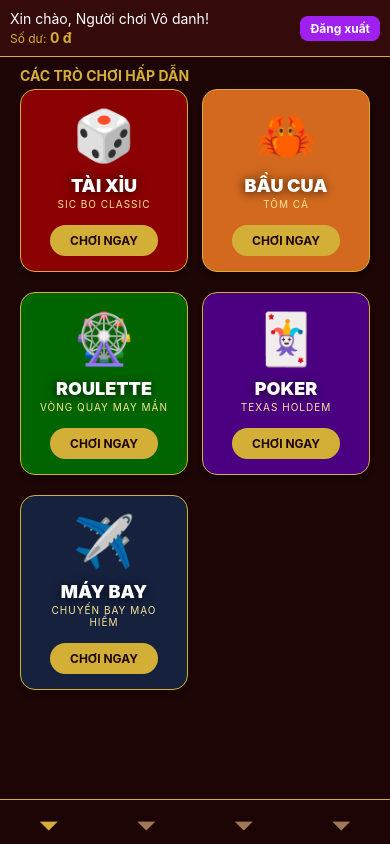
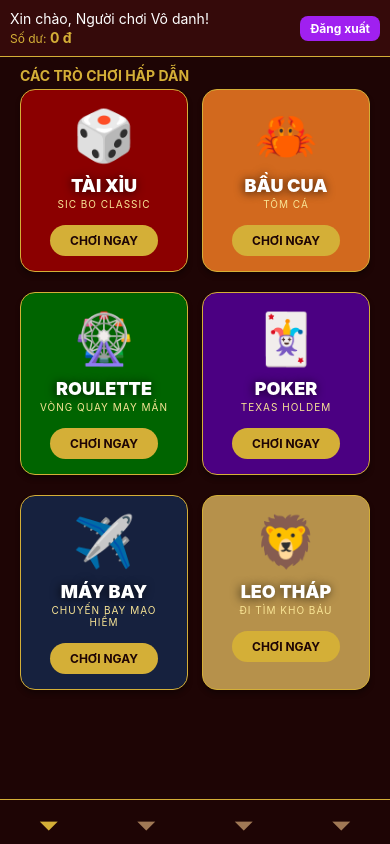
Before and after one commit to NgocHuy89/Sic-Bo-App_MMA, a React Native app: screen /Main in a window 390 px wide. Built offline with nearby package versions, Linux system fonts and the light colour scheme.

Commit message:
add route for game feature

```diff
--- a/App.js
+++ b/App.js
@@ -10,6 +10,7 @@ import RegisterScreen from './src/authentication/Register';
 import MainNavigator from './src/navigation/MainNavigator';
 import AdminScreen from './src/admin/AdminScreen';
 import CrashGameScreen from './src/games/CrashGame/CrashGameScreen';
+import TowerClimberScreen from './src/games/TowerClimber/TowerClimberScreen';
 
 const Stack = createNativeStackNavigator();
 
@@ -58,6 +59,7 @@ export default function App() {
         <Stack.Screen name="Main" component={MainNavigator} initialParams={initialParams} />
         <Stack.Screen name="Admin" component={AdminScreen} initialParams={initialParams} />
         <Stack.Screen name="CrashGame" component={CrashGameScreen} />
+        <Stack.Screen name="LeoThap" component={TowerClimberScreen} />
       </Stack.Navigator>
       <StatusBar style="light" />
     </NavigationContainer>
--- a/src/common/HomeScreen.js
+++ b/src/common/HomeScreen.js
@@ -1,4 +1,4 @@
-import React, { useState, useEffect } from 'react';
+import React, { useState, useEffect } from "react";
 import {
   StyleSheet,
   Text,
@@ -6,54 +6,116 @@ import {
   FlatList,
   TouchableOpacity,
   SafeAreaView,
-  Alert
-} from 'react-native';
-import AsyncStorage from '@react-native-async-storage/async-storage';
+  Alert,
+} from "react-native";
+import AsyncStorage from "@react-native-async-storage/async-storage";
+import { useIsFocused } from "@react-navigation/native";
+import axios from "axios"; // Bổ sung axios nếu HomeScreen chưa gọi local API
 
 // Import Sic Bo Game
-import SicBoModal from '../games/SicBo/SicBoModal';
+import SicBoModal from "../games/SicBo/SicBoModal";
 
 const GAMES = [
-  { id: '1', title: 'TÀI XỈU', subtitle: 'SIC BO CLASSIC', color: '#8B0000', icon: '🎲' },
-  { id: '2', title: 'BẦU CUA', subtitle: 'TÔM CÁ', color: '#D2691E', icon: '🦀' },
-  { id: '3', title: 'ROULETTE', subtitle: 'VÒNG QUAY MAY MẮN', color: '#006400', icon: '🎡' },
-  { id: '4', title: 'POKER', subtitle: 'TEXAS HOLDEM', color: '#4B0082', icon: '🃏' },
-  { id: '5', title: 'MÁY BAY', subtitle: 'CHUYẾN BAY MẠO HIỂM', color: '#16213e', icon: '✈️' },
+  {
+    id: "1",
+    title: "TÀI XỈU",
+    subtitle: "SIC BO CLASSIC",
+    color: "#8B0000",
+    icon: "🎲",
+  },
+  {
+    id: "2",
+    title: "BẦU CUA",
+    subtitle: "TÔM CÁ",
+    color: "#D2691E",
+    icon: "🦀",
+  },
+  {
+    id: "3",
+    title: "ROULETTE",
+    subtitle: "VÒNG QUAY MAY MẮN",
+    color: "#006400",
+    icon: "🎡",
+  },
+  {
+    id: "4",
+    title: "POKER",
+    subtitle: "TEXAS HOLDEM",
+    color: "#4B0082",
+    icon: "🃏",
+  },
+  {
+    id: "5",
+    title: "MÁY BAY",
+    subtitle: "CHUYẾN BAY MẠO HIỂM",
+    color: "#16213e",
+    icon: "✈️",
+  },
+  {
+    id: "6",
+    title: "LEO THÁP",
+    subtitle: "ĐI TÌM KHO BÁU",
+    color: "#b6914b",
+    icon: "🦁",
+  },
 ];
 
 export default function HomeScreen({ navigation, route }) {
   const user = route?.params?.user || null;
   const initialBalance = user ? user.balance : 0;
-  const fullName = user ? user.full_name : 'Người chơi Vô danh';
+  const fullName = user ? user.full_name : "Người chơi Vô danh";
 
   const [balance, setBalance] = useState(initialBalance);
+  const isFocused = useIsFocused();
 
   // States for Sic Bo Game
   const [isSicBoVisible, setIsSicBoVisible] = useState(false);
 
   // States for Global Game Loop
   const [timeLeft, setTimeLeft] = useState(60);
-  const [gamePhase, setGamePhase] = useState('BETTING'); // 'BETTING' | 'RESULT'
+  const [gamePhase, setGamePhase] = useState("BETTING"); // 'BETTING' | 'RESULT'
 
   const handleLogout = async () => {
     try {
-      await AsyncStorage.removeItem('logged_in_user');
+      await AsyncStorage.removeItem("logged_in_user");
       // Dùng navigate để tự động bubble up lên Stack chứa Login
-      navigation.navigate('Login');
+      navigation.navigate("Login");
     } catch (error) {
-      console.log('Logout error:', error);
+      console.log("Logout error:", error);
     }
   };
 
+  // Tự động tải lại số dư mới nhất từ db.json mỗi khi quay lại trang chủ
+  useEffect(() => {
+    const fetchLatestBalance = async () => {
+      if (!user?.id) return;
+      try {
+        // Sử dụng localhost vì HomeScreen chạy trực tiếp trên môi trường web/local máy tính
+        const response = await axios.get(
+          `http://localhost:3000/users/${user.id}`,
+        );
+        if (response.data && response.data.balance !== undefined) {
+          setBalance(response.data.balance);
+        }
+      } catch (error) {
+        console.log("Lỗi tải lại số dư tại HomeScreen:", error.message);
+      }
+    };
+
+    if (isFocused) {
+      fetchLatestBalance();
+    }
+  }, [isFocused]);
+
   useEffect(() => {
     const timer = setInterval(() => {
-      setTimeLeft(prev => {
+      setTimeLeft((prev) => {
         if (prev <= 1) {
-          if (gamePhase === 'BETTING') {
-            setGamePhase('RESULT');
+          if (gamePhase === "BETTING") {
+            setGamePhase("RESULT");
             return 5; // 5 giây xem kết quả
           } else {
-            setGamePhase('BETTING');
+            setGamePhase("BETTING");
             return 60; // 60 giây đặt cược mới
           }
         }
@@ -64,12 +126,23 @@ export default function HomeScreen({ navigation, route }) {
     return () => clearInterval(timer);
   }, [gamePhase]);
 
-const handlePlayGame = (gameId) => {
-    if (gameId === '1') {
+  const handlePlayGame = (gameId) => {
+    if (gameId === "1") {
       setIsSicBoVisible(true);
-    } else if (gameId === '5') {
+    } else if (gameId === "5") {
       // Điều hướng sang màn hình CrashGame và truyền kèm dữ liệu user, số dư
-      navigation.navigate('CrashGame', { user: user, currentBalance: balance });
+      navigation.navigate("CrashGame", {
+        user: user,
+        userId: user?.id,
+        currentBalance: balance,
+      });
+    } else if (gameId === "6") {
+      // Điều hướng sang màn hình LeoThap và truyền kèm dữ liệu user, số dư
+      navigation.navigate("LeoThap", {
+        user: user,
+        userId: user?.id,
+        currentBalance: balance,
+      });
     } else {
       Alert.alert("Thông báo", "Game này đang trong quá trình phát triển!");
     }
@@ -77,8 +150,11 @@ const handlePlayGame = (gameId) => {
 
   const handleSicBoBetSuccess = (amount, choice) => {
     // Trừ tiền
-    setBalance(prev => prev - amount);
-    Alert.alert("Thành công", `Đã đặt cược ${amount.toLocaleString('vi-VN')} đ vào cửa ${choice === 'TAI' ? 'TÀI' : 'XỈU'}!`);
+    setBalance((prev) => prev - amount);
+    Alert.alert(
+      "Thành công",
+      `Đã đặt cược ${amount.toLocaleString("vi-VN")} đ vào cửa ${choice === "TAI" ? "TÀI" : "XỈU"}!`,
+    );
   };
 
   const renderGameCard = ({ item }) => (
@@ -104,7 +180,12 @@ const handlePlayGame = (gameId) => {
       <View style={styles.header}>
         <View>
           <Text style={styles.greeting}>Xin chào, {fullName}!</Text>
-          <Text style={styles.balance}>Số dư: <Text style={styles.balanceAmount}>{balance.toLocaleString('vi-VN')} đ</Text></Text>
+          <Text style={styles.balance}>
+            Số dư:{" "}
+            <Text style={styles.balanceAmount}>
+              {balance.toLocaleString("vi-VN")} đ
+            </Text>
+          </Text>
         </View>
         <TouchableOpacity style={styles.logoutBtn} onPress={handleLogout}>
           <Text style={styles.logoutBtnText}>Đăng xuất</Text>
@@ -116,7 +197,7 @@ const handlePlayGame = (gameId) => {
       <FlatList
         data={GAMES}
         renderItem={renderGameCard}
-        keyExtractor={item => item.id}
+        keyExtractor={(item) => item.id}
         contentContainerStyle={styles.listContainer}
         numColumns={2}
         columnWrapperStyle={styles.row}
@@ -132,7 +213,6 @@ const handlePlayGame = (gameId) => {
         timeLeft={timeLeft}
         gamePhase={gamePhase}
       />
-
     </SafeAreaView>
   );
 }
@@ -140,46 +220,46 @@ const handlePlayGame = (gameId) => {
 const styles = StyleSheet.create({
   container: {
     flex: 1,
-    backgroundColor: '#1E0505',
+    backgroundColor: "#1E0505",
   },
   header: {
-    flexDirection: 'row',
-    justifyContent: 'space-between',
-    alignItems: 'center',
+    flexDirection: "row",
+    justifyContent: "space-between",
+    alignItems: "center",
     padding: 10,
-    backgroundColor: '#350A0A',
+    backgroundColor: "#350A0A",
     borderBottomWidth: 1,
-    borderBottomColor: '#D4AF37',
+    borderBottomColor: "#D4AF37",
     marginBottom: 5,
   },
   logoutBtn: {
-    backgroundColor: '#A020F0',
+    backgroundColor: "#A020F0",
     paddingHorizontal: 10,
     paddingVertical: 5,
     borderRadius: 8,
   },
   logoutBtnText: {
-    color: '#FFF',
+    color: "#FFF",
     fontSize: 12,
-    fontWeight: 'bold',
+    fontWeight: "bold",
   },
   greeting: {
-    color: '#FFF',
+    color: "#FFF",
     fontSize: 14,
     marginBottom: 2,
   },
   balance: {
-    color: '#D4AF37',
+    color: "#D4AF37",
     fontSize: 12,
   },
   balanceAmount: {
-    fontWeight: 'bold',
+    fontWeight: "bold",
     fontSize: 14,
   },
   sectionTitle: {
-    color: '#D4AF37',
+    color: "#D4AF37",
     fontSize: 14,
-    fontWeight: 'bold',
+    fontWeight: "bold",
     marginHorizontal: 20,
     marginVertical: 5,
   },
@@ -188,24 +268,24 @@ const styles = StyleSheet.create({
     paddingBottom: 20,
   },
   row: {
-    justifyContent: 'space-between',
+    justifyContent: "space-between",
   },
   card: {
-    width: '48%',
+    width: "48%",
     borderRadius: 15,
     marginBottom: 20,
     elevation: 5,
-    shadowColor: '#000',
+    shadowColor: "#000",
     shadowOffset: { width: 0, height: 4 },
     shadowOpacity: 0.3,
     shadowRadius: 5,
-    overflow: 'hidden',
+    overflow: "hidden",
     borderWidth: 1,
-    borderColor: '#D4AF37',
+    borderColor: "#D4AF37",
   },
   cardContent: {
-    flexDirection: 'column',
-    alignItems: 'center',
+    flexDirection: "column",
+    alignItems: "center",
     padding: 15,
   },
   cardIcon: {
@@ -213,33 +293,33 @@ const styles = StyleSheet.create({
     marginBottom: 10,
   },
   cardTextContainer: {
-    alignItems: 'center',
+    alignItems: "center",
     marginBottom: 15,
   },
   cardTitle: {
-    color: '#FFF',
+    color: "#FFF",
     fontSize: 18,
-    fontWeight: '900',
-    textShadowColor: 'rgba(0, 0, 0, 0.75)',
-    textShadowOffset: {width: -1, height: 1},
-    textShadowRadius: 10
+    fontWeight: "900",
+    textShadowColor: "rgba(0, 0, 0, 0.75)",
+    textShadowOffset: { width: -1, height: 1 },
+    textShadowRadius: 10,
   },
   cardSubtitle: {
-    color: '#F9E596',
+    color: "#F9E596",
     fontSize: 10,
     letterSpacing: 1,
     marginTop: 2,
-    textAlign: 'center',
+    textAlign: "center",
   },
   playButton: {
-    backgroundColor: '#D4AF37',
+    backgroundColor: "#D4AF37",
     paddingVertical: 8,
     paddingHorizontal: 20,
     borderRadius: 20,
   },
   playButtonText: {
-    color: '#1E0505',
-    fontWeight: 'bold',
+    color: "#1E0505",
+    fontWeight: "bold",
     fontSize: 12,
   },
 });
```
